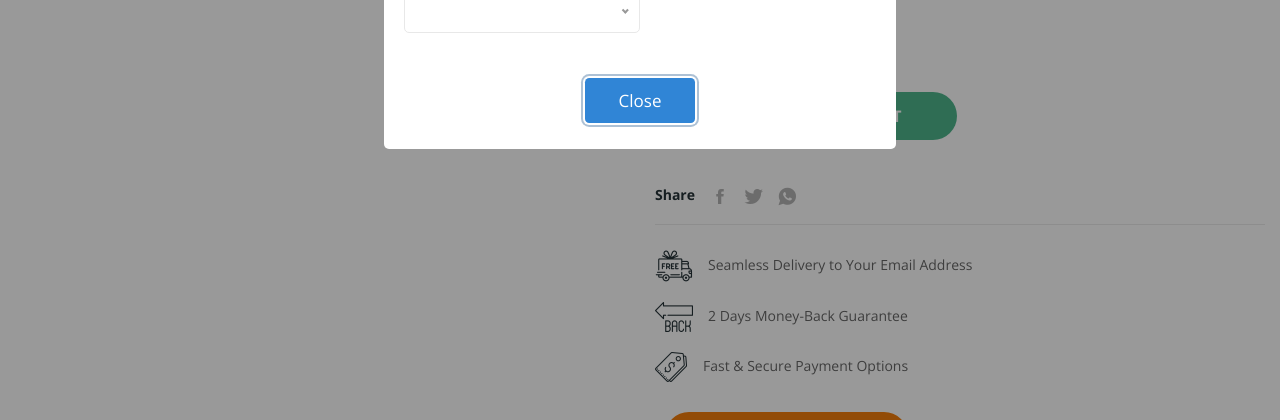
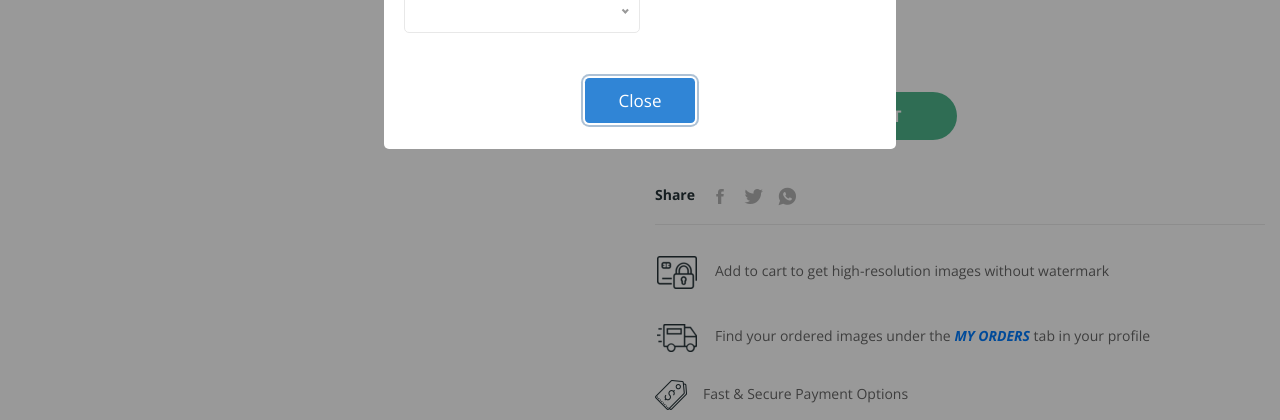
Before and after one commit to AndreUdotai/photoman-web, a PHP site: page /event.php?eventid=1 in a window 1280 px wide. Shown: the part 507-927 px from the top of the page. Run offline with PHP 8.4, Linux system fonts and the light colour scheme; data that the repository does not hold is empty; some web fonts are replaced.

Commit message:
modifications

```diff
--- a/account.php
+++ b/account.php
@@ -51,7 +51,7 @@
                                                     <div class="myaccount-info-wrapper">
                                                         <div class="account-info-wrapper">
                                                             <h4>Image Upload</h4>
-                                                            <h5>Upload Your Images For The Photoman Competition Here</h5>
+                                                            <h5>Upload Your Images For The Photoman Competition Here in the following order: Portraiture, Street Photography, Natural World and Landscape, Creative Photography, Night Photography, and Events.</h5>
                                                         </div>
                                                         <div class="row">
                                                             <div class="col-12">
--- a/event.php
+++ b/event.php
@@ -83,8 +83,8 @@
                                 </div>
                                 <div class="pro-details-policy">
                                     <ul>
-                                        <li><img src="assets/images/icons/policy.png" alt="" /><span>Seamless Delivery to Your Email Address</span></li>
-                                        <li><img src="assets/images/icons/policy-2.png" alt="" /><span>2 Days Money-Back Guarantee</span></li>
+                                        <li><img src="assets/images/icons/static-icons-3.png" alt="" /><span>Add to cart to get high-resolution images without watermark</span></li>
+                                        <li><img src="assets/images/icons/static-icons-1.png" alt="" /><span>Find your ordered images under the <a href="account"><b><i>MY ORDERS</i></b></a> tab in your profile</span></li>
                                         <li><img src="assets/images/icons/policy-3.png" alt="" /><span>Fast & Secure Payment Options</span></li>
                                     </ul>
                                 </div>
--- a/index.php
+++ b/index.php
@@ -72,7 +72,7 @@
 									Watch Out For Our Upcoming<br> Photoman Competition
 								</h1>
 								<p class="animated">Do not only dream, become. </p>
-								<a href="compettion" class="shop-btn animated">Apply</a>
+								<a href="competition" class="shop-btn animated">Apply</a>
 							</div>
 						</div>
 					</div>
--- a/media.php
+++ b/media.php
@@ -83,8 +83,8 @@
                                 </div>
                                 <div class="pro-details-policy">
                                     <ul>
-                                        <li><img src="assets/images/icons/policy.png" alt="" /><span>Seamless Delivery to Your Email Address</span></li>
-                                        <!-- <li><img src="assets/images/icons/policy-2.png" alt="" /><span>2 Days Money-Back Guarantee</span></li> -->
+                                        <li><img src="assets/images/icons/static-icons-3.png" alt="" /><span>Add to cart to get high-resolution images without watermark</span></li>
+                                        <li><img src="assets/images/icons/static-icons-1.png" alt="" /><span>Find your ordered images under the <a href="account"><b><i>MY ORDERS</i></b></a> tab in your profile</span></li>
                                         <li><img src="assets/images/icons/policy-3.png" alt="" /><span>Fast & Secure Payment Options</span></li>
                                     </ul>
                                 </div>
```
